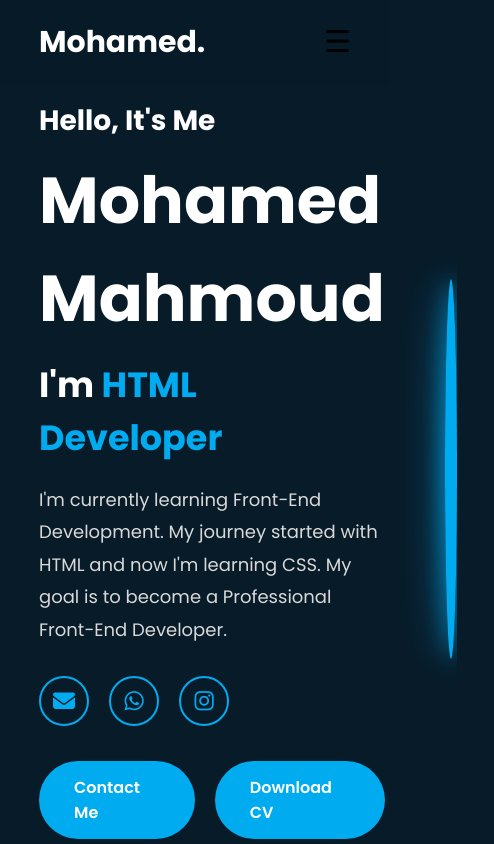
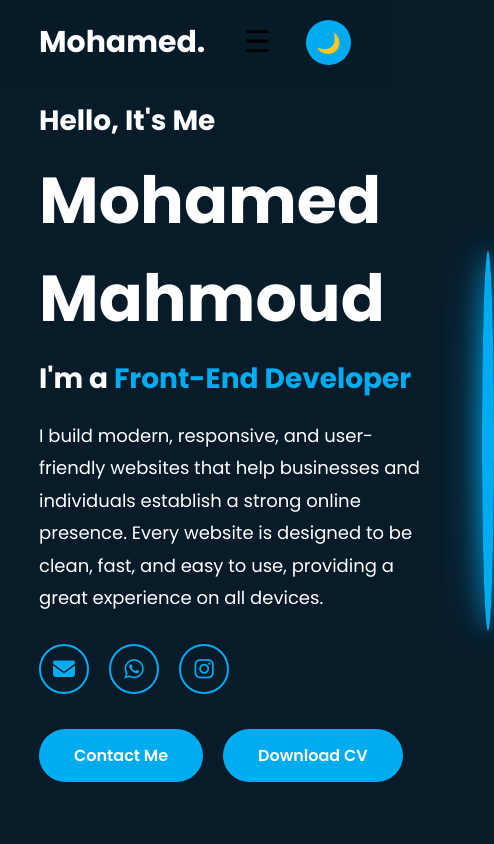
Before and after one commit to drmohamedmahmoud47-creator/drmohamedmahmoud47-creator.github.io, a plain HTML site: page index.html in a window 390 px wide. Shown: the top 844 px of the page, 494 px wide, since content can reach past the window. Drawn offline with Linux system fonts and the light colour scheme; files whose address does not match are found by name.

Commit message:
Add files via upload
update portfolio

```diff
--- a/index.html
+++ b/index.html
@@ -46,7 +46,11 @@
 
         <a href="#contact">Contact</a>
 
+
     </div>
+<button id="theme-toggle" title="Toggle Theme">
+    🌙
+</button>
 
 </nav>
 
@@ -69,17 +73,15 @@
             <h1>Mohamed Mahmoud</h1>
 
             <h2>
-                I'm
+                I'm a
                 <span id="typing"></span>
             </h2>
 
             <p>
 
-                I'm currently learning Front-End Development.
-
-                My journey started with HTML and now I'm learning CSS.
-
-                My goal is to become a Professional Front-End Developer.
+               <p>
+    I build modern, responsive, and user-friendly websites that help businesses and individuals establish a strong online presence. Every website is designed to be clean, fast, and easy to use, providing a great experience on all devices.
+            </p>
 
             </p>
 
--- a/java.js
+++ b/java.js
@@ -1,54 +1,18 @@
-const text = [
-    "Front-End Developer",
-    "HTML Developer",
-    "CSS Learner",
-    "Future JavaScript Developer"
-];
+const text = "Front-End Developer";
 
-let index = 0;
 let charIndex = 0;
 
 const typing = document.getElementById("typing");
 
 function type() {
 
-    if (charIndex < text[index].length) {
+    if (charIndex < text.length) {
 
-        typing.textContent += text[index].charAt(charIndex);
+        typing.textContent += text.charAt(charIndex);
 
         charIndex++;
 
         setTimeout(type, 100);
-
-    } else {
-
-        setTimeout(erase, 1500);
-
-    }
-
-}
-
-function erase() {
-
-    if (charIndex > 0) {
-
-        typing.textContent = text[index].substring(0, charIndex - 1);
-
-        charIndex--;
-
-        setTimeout(erase, 50);
-
-    } else {
-
-        index++;
-
-        if (index >= text.length) {
-
-            index = 0;
-
-        }
-
-        setTimeout(type, 300);
 
     }
 
@@ -138,3 +102,29 @@
     });
 
 }
+// ===========================
+// Dark / Light Mode
+// ===========================
+
+const themeBtn = document.getElementById("theme-toggle");
+
+// استرجاع آخر اختيار
+
+
+themeBtn.addEventListener("click", function () {
+
+    document.body.classList.toggle("light-mode");
+
+    if (document.body.classList.contains("light-mode")) {
+
+        themeBtn.textContent = "☀️";
+        localStorage.setItem("theme", "light");
+
+    } else {
+
+        themeBtn.textContent = "🌙";
+        localStorage.setItem("theme", "dark");
+
+    }
+
+});
--- a/master.css
+++ b/master.css
@@ -27,8 +27,10 @@
     --text-color:#ffffff;
     --main-color:#00abf0;
 
+    --card-color:#16384f;
+    --shadow-color:rgba(0,0,0,.3);
+
 }
-
 /* ===========================
    Body
 =========================== */
@@ -41,6 +43,17 @@
 
 }
 
+body.light-mode{
+
+    --bg-color:#f8f9fa;
+    --second-bg:#ffffff;
+    --text-color:#1a1a1a;
+    --main-color:#0077ff;
+
+    --card-color:#ffffff;
+    --shadow-color:rgba(0,0,0,.1);
+
+}
 /* ===========================
    General
 =========================== */
@@ -183,9 +196,9 @@
 
 .home-text h2{
 
-    font-size:35px;
-
+    font-size:28px;
     margin-bottom:20px;
+    white-space: nowrap;
 
 }
 
@@ -201,7 +214,7 @@
 
     line-height:1.8;
 
-    color:#d9d9d9;
+    color:var(--#d9d9d9);
 }
 /* ===========================
    Home Image
@@ -385,7 +398,7 @@
 
     line-height:1.9;
 
-    color:#ddd;
+    color: var(--#ddd);
 
 }
 /* ===========================
@@ -469,7 +482,7 @@
 
 .card p{
 
-    color:#ddd;
+    color:var(--#ddd);
 
     line-height:1.7;
 
@@ -567,7 +580,7 @@
 
 .contact-card a{
 
-    color:white;
+    color:var(white);
 
 }
 
@@ -583,14 +596,12 @@
 =========================== */
 
 footer{
+    background: var(--second-bg);
+    text-align:center;
+    padding:50px 10%;
+}
 
-    background:#05131d;
 
-    text-align:center;
-
-    padding:50px 10%;
-
-}
 
 .footer-icons{
 
@@ -624,7 +635,7 @@
 
 .copyright{
 
-    color:#bbb;
+    color:var(#bbb);
 
 }
 /* ===========================
@@ -760,3 +771,30 @@
     transform: translateY(-8px);
     box-shadow: 0 0 20px rgba(0,170,255,0.4);
 }
+#typing::after{
+    content: "|";
+    display: inline-block;
+    margin-left: 3px;
+    animation: blink .8s infinite;
+}
+
+@keyframes blink{
+    50%{
+        opacity: 0;
+    }
+}
+#theme-toggle{
+    width:45px;
+    height:45px;
+    border:none;
+    border-radius:50%;
+    background:var(--main-color);
+    color:#fff;
+    font-size:20px;
+    cursor:pointer;
+    transition:.3s;
+}
+
+#theme-toggle:hover{
+    transform:scale(1.1);
+}
```
Also changed, not shown: images/mohamed.jpg (added).
